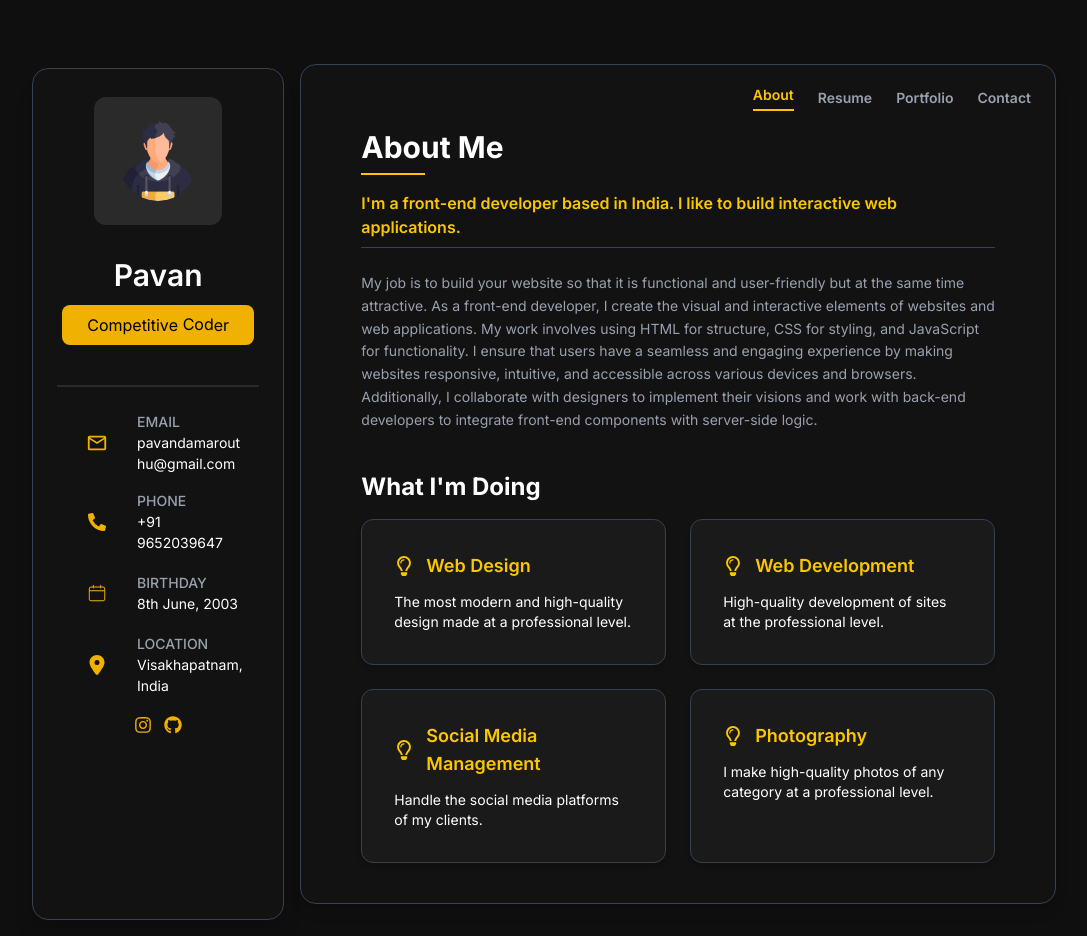
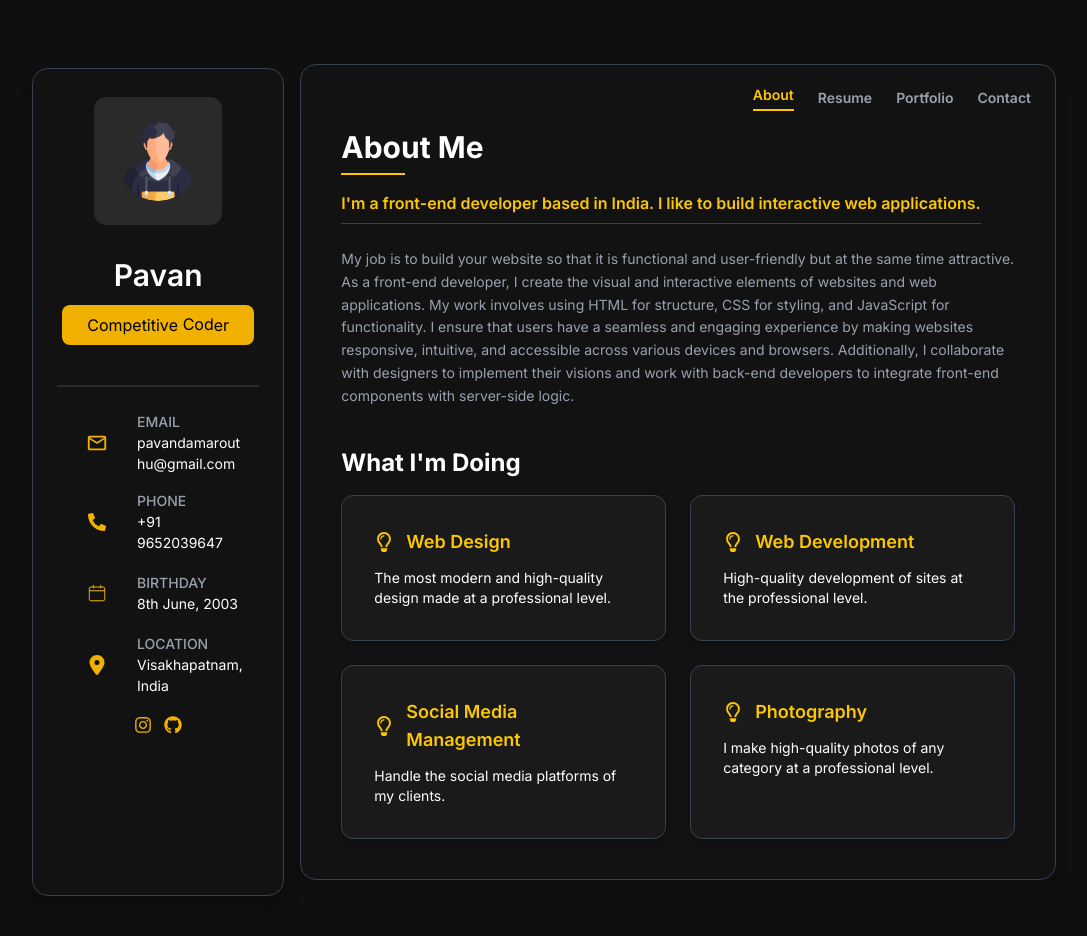
Before and after one commit to paavn17/portfolio, a Next.js app: page / in a window 1280 px wide. Shown: the whole page, without its empty margins (96-1183 px from the left). After the commit the page ends 912 px from the top, so only its background shows below. Built offline with nearby package versions, Linux system fonts and the light colour scheme.

Commit message:
responsiveness change

```diff
--- a/components/aboutme.tsx
+++ b/components/aboutme.tsx
@@ -6,7 +6,7 @@ import { motion } from 'framer-motion';
 
 const Aboutme = () => {
   return (
-    <div className="px-0 sm:px-5">
+    <div >
       <motion.h2
         initial={{ opacity: 0, y: 20 }}
         animate={{ opacity: 1, y: 0 }}
--- a/components/contact.tsx
+++ b/components/contact.tsx
@@ -38,7 +38,7 @@ const Contact: React.FC = () => {
   };
 
   return (
-    <main className="min-h-screen bg-[#111] text-white px-0 sm:px-6">
+    <main className="min-h-screen bg-[#111] text-white">
       <ToastContainer position="bottom-right" autoClose={3000} />
 
       <div className="max-w-7xl mx-auto">
--- a/components/resume.tsx
+++ b/components/resume.tsx
@@ -5,7 +5,7 @@ import { motion } from 'framer-motion';
 
 export default function Resume() {
   return (
-    <main className="min-h-screen bg-[#111] px-5 sm:px-3">
+    <main className="min-h-screen bg-[#111] px-5 sm:px-0">
       <div className="max-w-full mx-auto">
         <motion.h1
           initial={{ opacity: 0, y: 20 }}
--- a/next.config.ts
+++ b/next.config.ts
@@ -1,7 +1,7 @@
 import type { NextConfig } from "next";
 
 const nextConfig: NextConfig = {
-  output: "export",
+
 
   eslint: {
     ignoreDuringBuilds: true,
```
